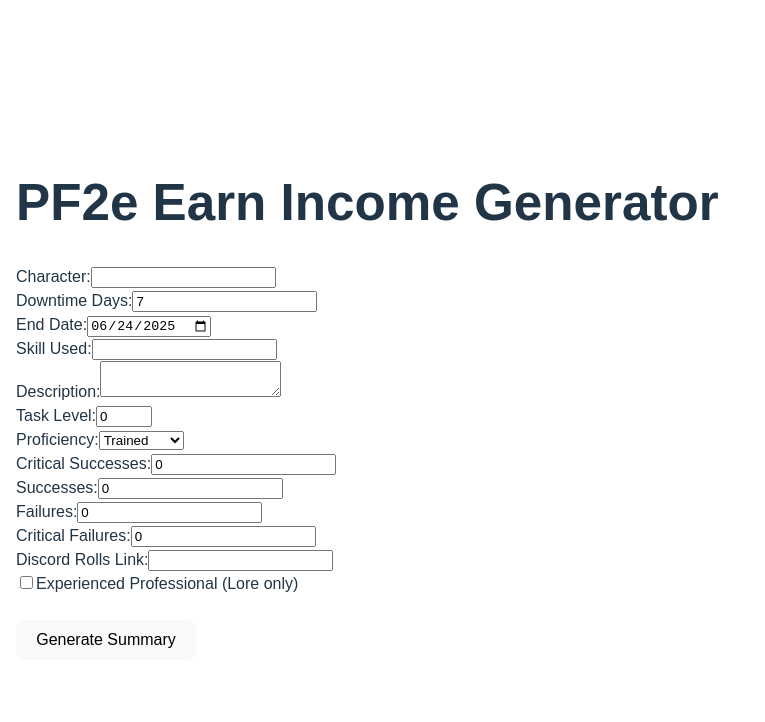
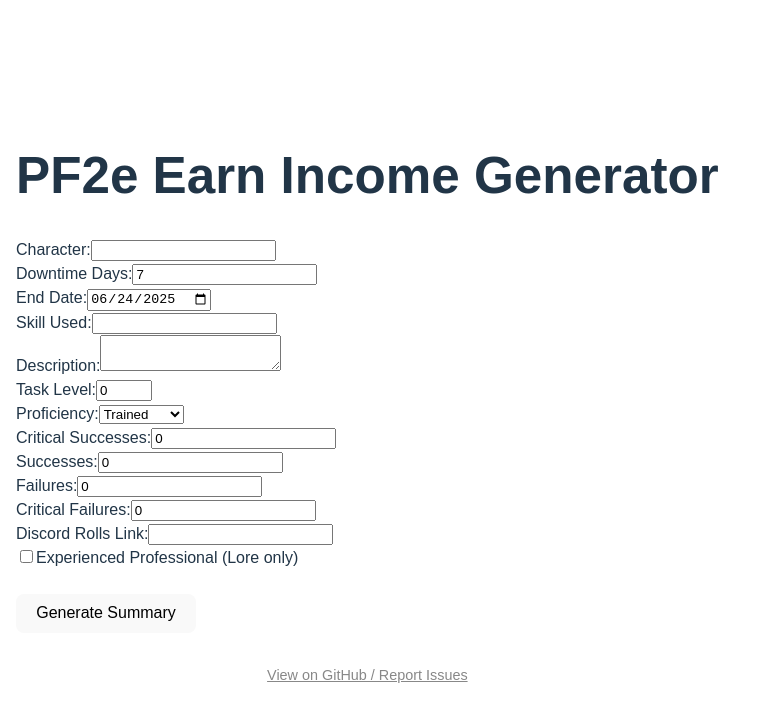
Before and after one commit to tuhs1985/pf2e-earn-income, a React (Vite) app: page / in a window 1280 px wide. Shown: the top 722 px of the page, without its empty margins (0-765 px from the left). Built offline with nearby package versions, Linux system fonts and the light colour scheme.

Commit message:
Update App.tsx
add link back to github

```diff
--- a/src/App.tsx
+++ b/src/App.tsx
@@ -184,6 +184,24 @@ export default function App() {
           {output}
         </pre>
       )}
-    </div>
-  );
+
+      {/* Add footer here */}
+      <footer
+        style={{
+          marginTop: "2rem",
+          textAlign: "center",
+          fontSize: "0.9rem",
+          color: "#888",
+        }}
+      >
+        <a
+          href="https://github.com/tuhs1985/pf2e-earn-income"
+          target="_blank"
+          rel="noopener noreferrer"
+          style={{ color: "#888", textDecoration: "underline" }}
+        >
+          View on GitHub / Report Issues
+        </a>
+      </footer>
+    </div>  );
 }
```
